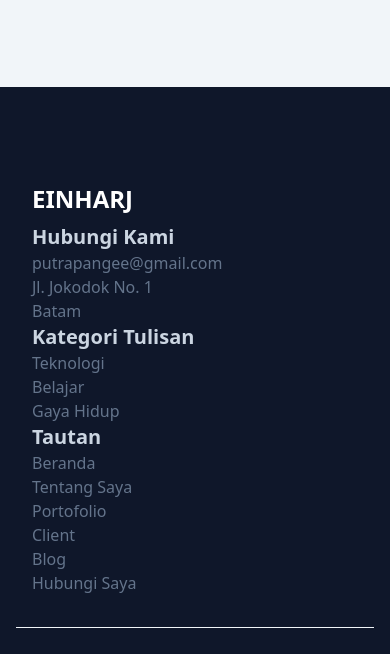
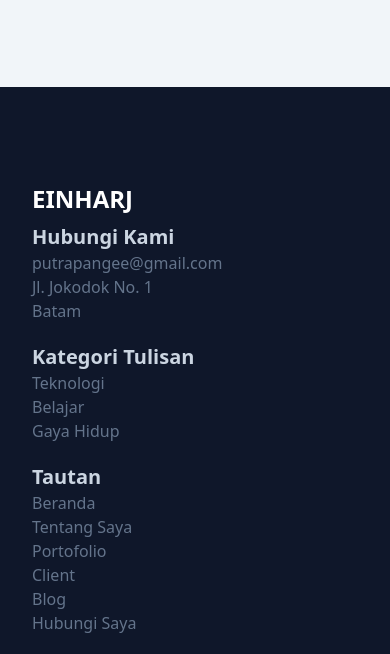
Before and after one commit to Einharj/Portofolio-tailwind-css, a website: page index.html in a window 390 px wide. Shown: the part 8088-8742 px from the top of the page. Drawn offline with Linux system fonts and the light colour scheme.

Commit message:
update PORTOFOLIO

```diff
--- a/index.html
+++ b/index.html
@@ -273,14 +273,14 @@
       <footer class="bg-slate-900 pt-24 pb-12">
         <div class="container">
             <div class="flex flex-wrap md:justify-center md:items-center">
-                <div class="w-full px-4 text-base font-extralight text-slate-500 md:w-1/3">
+                <div class="w-full px-4 text-base font-extralight text-slate-500 md:w-1/3 mb-5">
                     <h2 class="text-2xl font-bold ase text-white pb-2">EINHARJ</h2>
                     <h3 class="text-xl  font-semibold text-slate-300">Hubungi Kami</h3>
                     <p class="text-base font-extralight text-slate-500">putrapangee@gmail.com</p>
                     <p class="text-base font-extralight text-slate-500">Jl. Jokodok No. 1</p>
                     <p class="text-base font-extralight text-slate-500">Batam</p>
                 </div>
-                <div class="w-full px-4 text-base font-extralight text-slate-500  md:w-1/3">
+                <div class="w-full px-4 text-base font-extralight text-slate-500  md:w-1/3 mb-5">
                    <h3 class="text-xl font-semibold text-slate-300">Kategori Tulisan</h3>
                    <ul>
                     <li>
@@ -294,7 +294,7 @@
                     </li>
                    </ul>
                 </div>
-                <div class="w-full px-4 text-base font-extralight text-slate-500  md:w-1/3">
+                <div class="w-full px-4 text-base font-extralight text-slate-500  md:w-1/3 mb-5">
                    <h3 class="text-xl font-semibold text-slate-300">Tautan</h3>
                    <ul>
                     <li>
```
